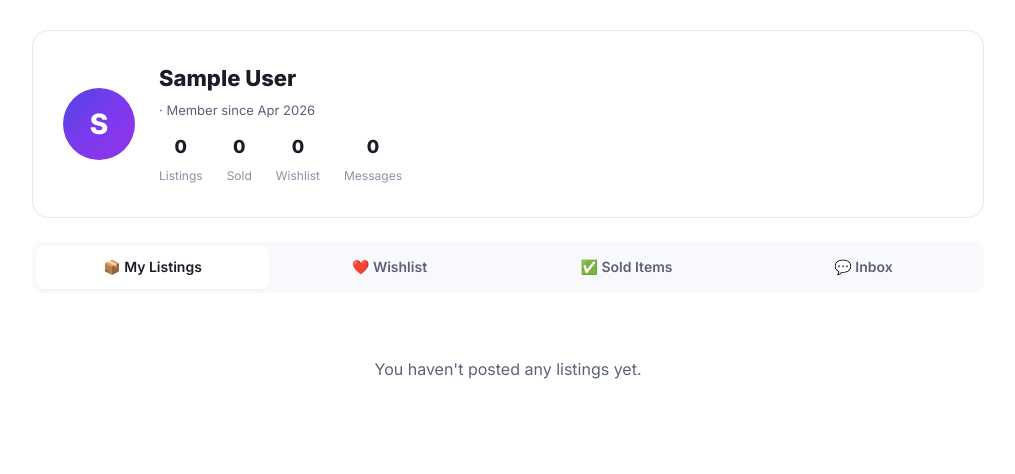
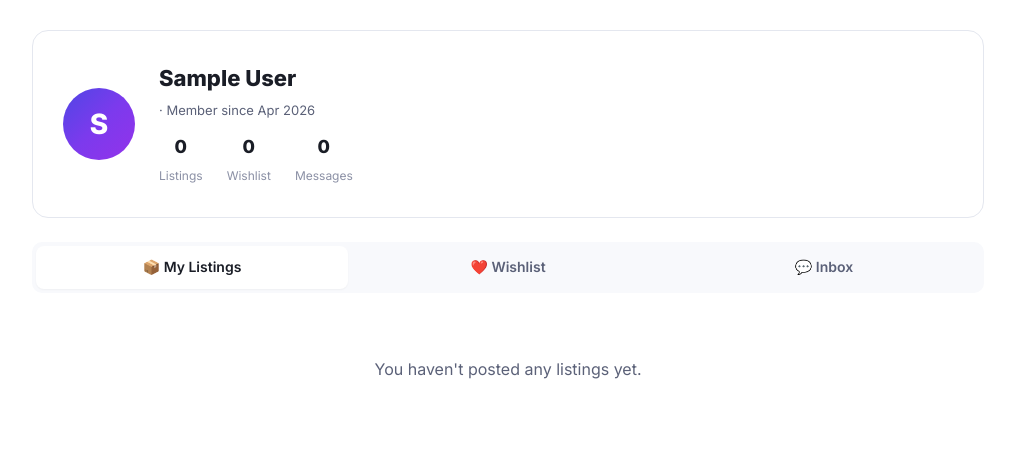
Before and after one commit to Ritesh133/campusmart, a Django app: page /accounts/profile/ in a window 1280 px wide. Shown: the part 65-539 px from the top of the page, without its empty margins (132-1147 px from the left). Run offline with Django 5.2, Linux system fonts and the light colour scheme; the visitor is signed in with stand-in values (Sample User, id 1); data comes from the database, SQL or seed files in the repository; data that the repository does not hold is empty.

Commit message:
Hard-delete listings on sold/delete: cascades messages+wishlist, cleans Supabase image

```diff
--- a/accounts/views.py
+++ b/accounts/views.py
@@ -91,10 +91,9 @@ def profile_view(request):
     from django.db.models import Max, Subquery, OuterRef
 
     profile = request.user.profile if hasattr(request.user, 'profile') else None
-    my_listings = Listing.objects.filter(seller=request.user, is_active=True, is_sold=False)
-    sold_listings = Listing.objects.filter(seller=request.user, is_sold=True)
+    my_listings = Listing.objects.filter(seller=request.user)
     wishlist_ids = WishlistItem.objects.filter(user=request.user).values_list('listing_id', flat=True)
-    wishlist_listings = Listing.objects.filter(id__in=wishlist_ids, is_active=True)
+    wishlist_listings = Listing.objects.filter(id__in=wishlist_ids)
 
     # Build inbox: group messages by (listing, other_user), show latest per thread
     all_messages = Message.objects.filter(
@@ -119,10 +118,8 @@ def profile_view(request):
     context = {
         'profile': profile,
         'my_listings': my_listings,
-        'sold_listings': sold_listings,
         'wishlist_listings': wishlist_listings,
         'listings_count': my_listings.count(),
-        'sold_count': sold_listings.count(),
         'wishlist_count': wishlist_listings.count(),
         'inbox_threads': inbox_threads,
         'unread_count': unread_count,
--- a/templates/marketplace/profile.html
+++ b/templates/marketplace/profile.html
@@ -19,7 +19,6 @@
       </div>
       <div class="profile-stats">
         <div class="ps"><strong>{{ listings_count }}</strong><span>Listings</span></div>
-        <div class="ps"><strong>{{ sold_count }}</strong><span>Sold</span></div>
         <div class="ps"><strong>{{ wishlist_count }}</strong><span>Wishlist</span></div>
         <div class="ps"><strong>{{ unread_count }}</strong><span>Messages</span></div>
       </div>
@@ -30,7 +29,6 @@
   <div class="profile-tabs">
     <div class="ptab active" onclick="switchTab('listings', this)">📦 My Listings</div>
     <div class="ptab" onclick="switchTab('wishlist', this)">❤️ Wishlist</div>
-    <div class="ptab" onclick="switchTab('sold', this)">✅ Sold Items</div>
     <div class="ptab" onclick="switchTab('inbox', this)">
       💬 Inbox {% if unread_count %}<span class="inbox-badge">{{ unread_count }}</span>{% endif %}
     </div>
@@ -100,39 +98,6 @@
     <div class="empty-state-sm">
       <div class="empty-icon-sm">🤍</div>
       <p>Your wishlist is empty. Browse listings and save items you like!</p>
-    </div>
-    {% endif %}
-  </div>
-
-  <!-- Sold Tab -->
-  <div class="ptab-content" id="ptab-sold">
-    {% if sold_listings %}
-    <div class="listings-grid">
-      {% for item in sold_listings %}
-      <div class="product-card sold-card">
-        <div class="card-img">
-          <div class="card-img-inner">
-            {% if item.image_url %}
-            <img src="{{ item.image_url }}" alt="{{ item.title }}" loading="lazy" />
-            {% else %}
-            <span class="card-emoji">{{ item.emoji }}</span>
-            {% endif %}
-          </div>
-          <div class="card-sold-overlay">SOLD</div>
-        </div>
-        <div class="card-body">
-          <div class="card-title">{{ item.title }}</div>
-          <div class="card-price-row">
-            <div class="card-price">₹{{ item.price|floatformat:0 }}</div>
-          </div>
-          <div class="card-meta">Sold · {{ item.updated_at|date:"d M Y" }}</div>
-        </div>
-      </div>
-      {% endfor %}
-    </div>
-    {% else %}
-    <div class="empty-state-sm">
-      <p>No items sold yet.</p>
     </div>
     {% endif %}
   </div>
```
Also changed, not shown: marketplace/storage.py (+23 -0 lines), marketplace/views.py (+25 -9 lines).
